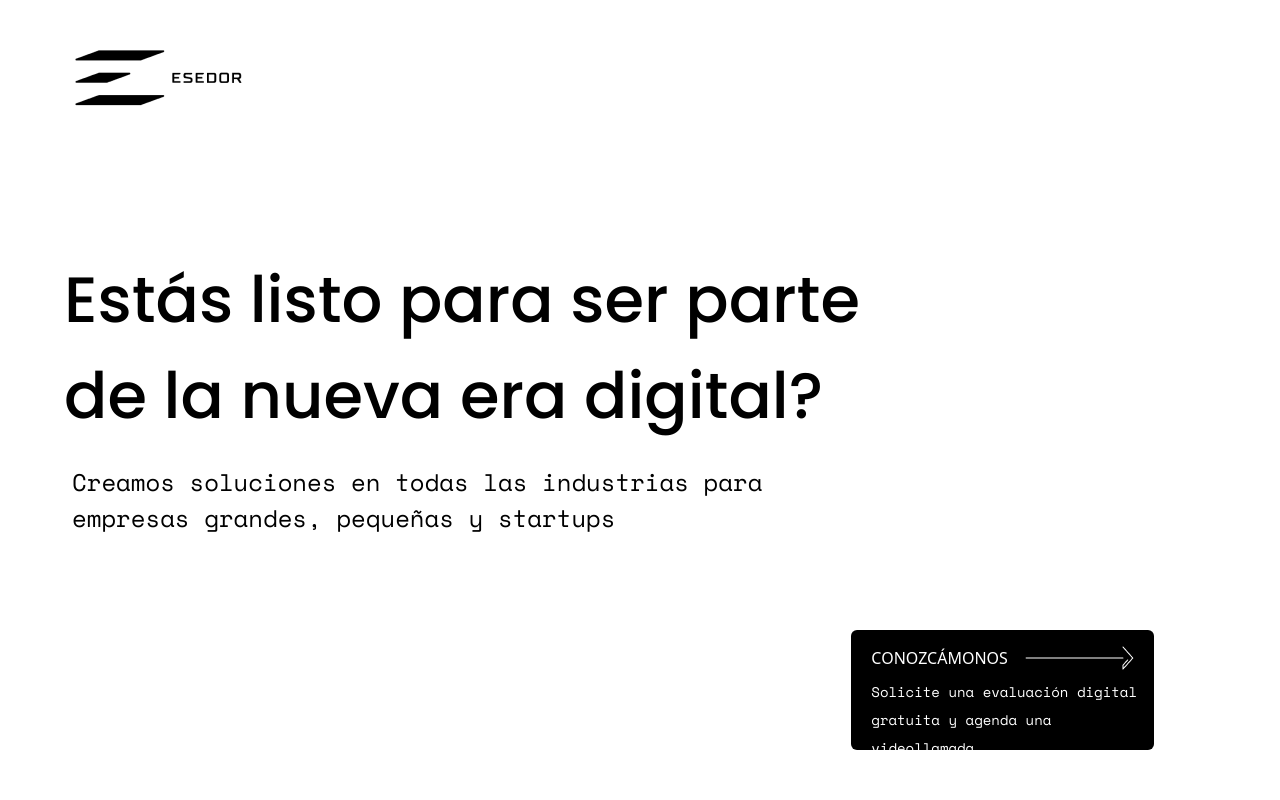
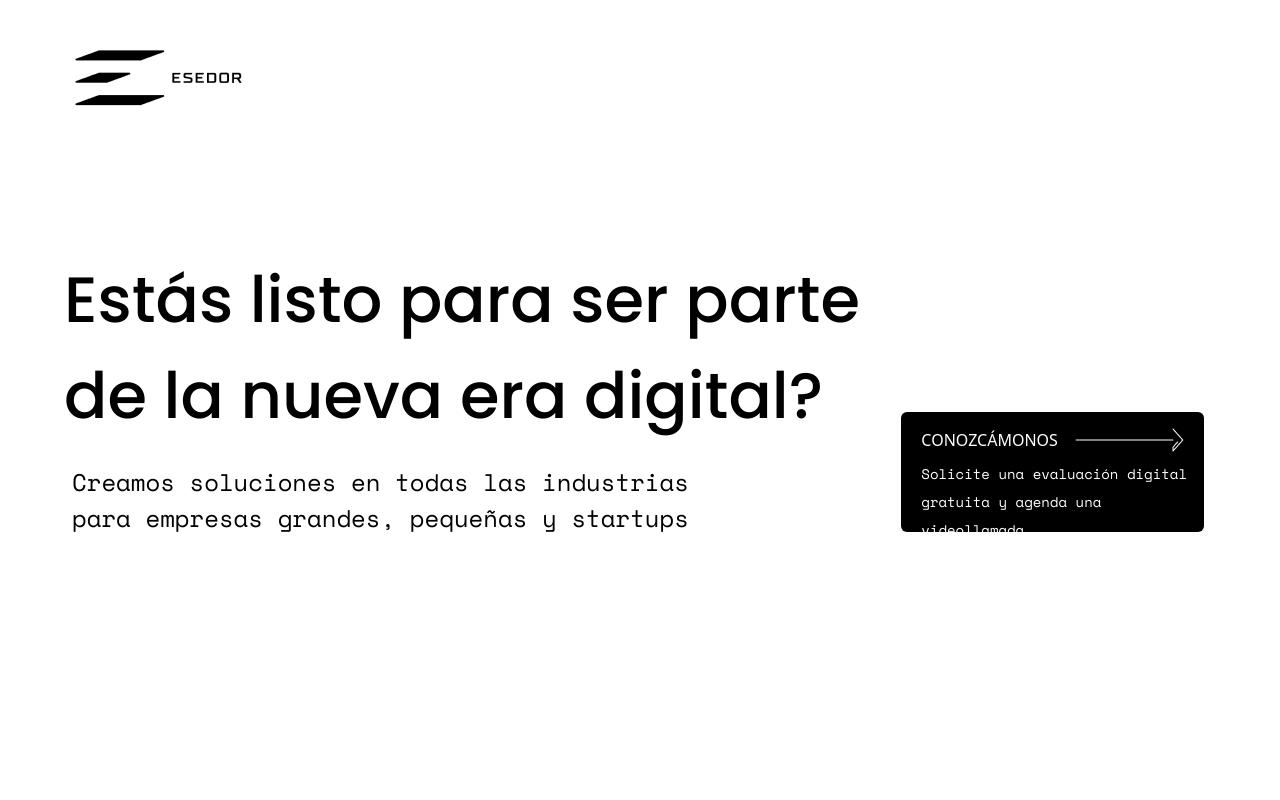
Before and after one commit to ZambranoBeicker/esedor_landingpage-web, a React (Create React App) app: page / in a window 1280 px wide. Shown: the top 800 px of the page. Built offline with nearby package versions, Linux system fonts and the light colour scheme.

Commit message:
Change classes to ArrowCta

```diff
--- a/src/components/Hero.js
+++ b/src/components/Hero.js
@@ -27,7 +27,7 @@ const InfoParagraph = ({info,textClass = 'text-2xl ml-2', containerClass = 'w-10
 
 const HeroInfo = (props)=>{
     return (
-        <div className="ml-16 mr-20 w-8/12">
+        <div className="ml-16 mr-20 w-8/12 pr-4">
             <h1 className="text-6xl font-medium w-full">Estás listo para ser parte de la nueva era digital?</h1>
             <InfoParagraph info="Creamos soluciones en todas las industrias para empresas grandes, pequeñas y startups"/>
         </div>
@@ -51,7 +51,7 @@ const ArrowCta = ({title,info,adapt,ctaClass,src,containerClass})=>{
     }else{
       titleImg = (
         <React.Fragment>
-            <div className="arrow-cta__container px-6">
+            <div className="arrow-cta__container">
                 <img className="w-full h-6" src={src} alt="Arrow"/>
             </div>
             {titulo}
--- a/src/components/Projects.js
+++ b/src/components/Projects.js
@@ -20,7 +20,7 @@ const Projects = () =>{
               />
           </div>
           <div className="mt-40">
-            <ArrowCta title="SIGUIENTE" src="images/arrow-2.png" adapt={false} ctaClass="projects__arrow-cta text-lg"/>
+            <ArrowCta title="SIGUIENTE" src="images/arrow-2.png" adapt={false} containerClass="w-3/12" ctaClass="projects__arrow-cta text-lg"/>
 
           </div>
         </div>
--- a/src/sass/_services.scss
+++ b/src/sass/_services.scss
@@ -1,7 +1,8 @@
 .fixed-container{
 
-  bottom: 50px;
-  right: 50px;
+  bottom: 33.5%;
+  right: 0;
+  z-index:100;
 }
 
 .arrow-cta{
```
